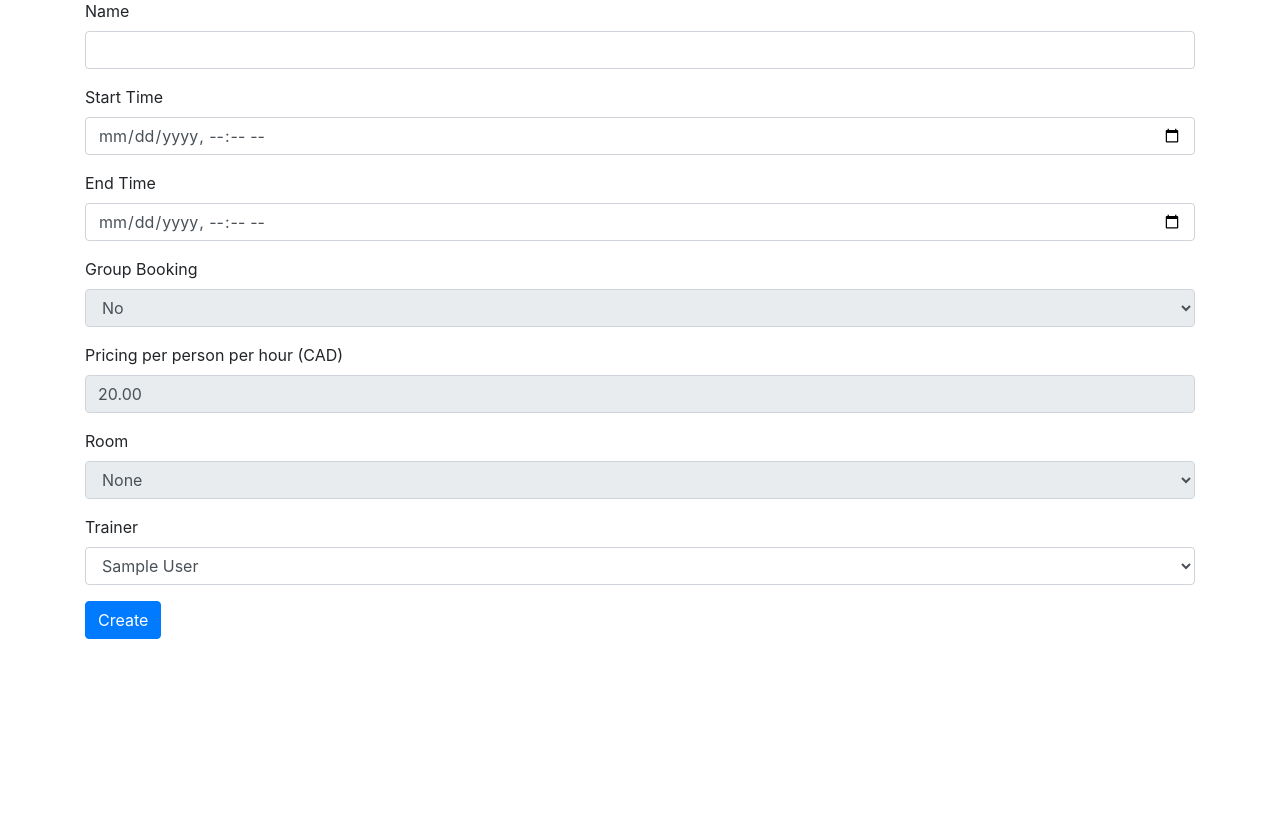
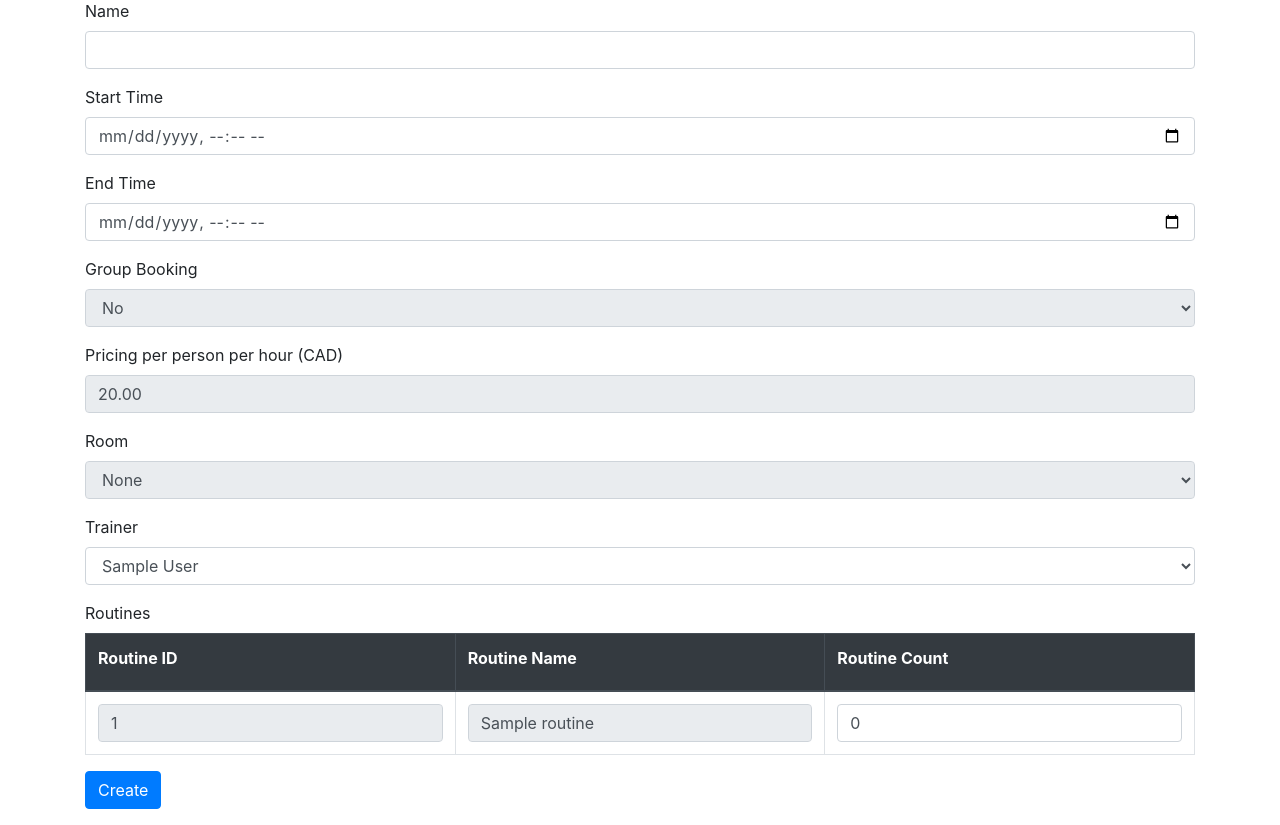
Before and after one commit to shaunsim15/comp-3005, a Flask app: page /session/new in a window 1280 px wide. Shown: the part 180-1005 px from the top of the page. Before the commit the page ends 819 px from the top, so only its background shows below. Run offline with Flask 3, Linux system fonts and the light colour scheme; a user stored in the database is signed in; tables that the repository leaves empty hold one stand-in row (values such as "Sample post"); parts of the project's set-up code (start-up, migrations or seed data) failed here and were passed over.

Commit message:
Save progress on NEW route

```diff
--- a/fitness_club/session.py
+++ b/fitness_club/session.py
@@ -81,22 +81,42 @@ def session_show(session_id):  # Get the session_id used in the GET request URL
 @login_required
 def session_new():
     """ This function creates a new Session. """
+
+    # Define whether current_user is Member
+    is_member = current_user.role == 'Member'
+
+    # Get Routine data to show in the view
+    query_result = Routine.query.all()
+    routines_data = [{'routine_id': routine.routine_id, 'routine_name': routine.name, 'routine_count': 0} for routine in query_result] # Mapping elements of the query_result array to get an array of objects
+    # routines_data is an array of dictionaries of the form: [
+    #     {'routine_id': 2, 'routine_name': 'pushups', 'routine_count': 0},
+    #     {'routine_id': 4, 'routine_name': 'situps', 'routine_count': 0},
+    # ]
+    # where each dictionary represents a Routine in the Routines table. We list ALL Routines.
+    # routines_data is used to populate each FormField (i.e. each RoutineCountForm) of the routines FieldList with initial data, as shown here: https://stackoverflow.com/questions/28375565/add-input-fields-dynamically-with-wtforms
+
+    form = SessionForm(routines=routines_data)
+
+    routine_c_form = RoutineCountForm() # Initializes a form, similar to SessionForm. I'm only doing this to get the label, not super important
+    member_p_form = MemberPaidForm() # Initializes a form, similar to SessionForm. I'm only doing this to get the label, not super important
+
+    # Here, defining dropdown choices is necessary to show a dropdown for Trainers in the view, as opposed to forcing them to manually enter a trainer_id. Same for Rooms.
+    form.trainer_id.choices = [(trainer.trainer_id, trainer.first_name + " " + trainer.last_name) for trainer in Trainer.query.all()]
+    form.room_id.choices = [(room.room_id, room.name) for room in Room.query.all()]
+
     # Only allow session creation if current user is a Member
-    if current_user.role != 'Member':
-        return redirect(url_for("users.login"))
-
-    form = SessionForm()
-
-    # Here, defining dropdown choices is necessary to show a dropdown for Trainers in the view, as opposed to forcing them to manually enter a trainer_id
-    form.trainer_id.choices = [(trainer.trainer_id, trainer.first_name + " " + trainer.last_name) for trainer in Trainer.query.all()]
+    if current_user.role == 'Member':
+        print('Boo')
+    else:
+        print('Hello')
 
     # ASIDE: If we don't want a Member to be able to populate certain fields, we can delete them for Members, but not for Admins etc: https://wtforms.readthedocs.io/en/3.1.x/specific_problems/#removing-fields-per-instance
 
     # This code runs if form validation is successful
     if form.validate_on_submit():
         # Create a Session using data from form. For security reasons, I am specifying separate values for is_group_booking, pricing & room_id even though they have default values in session_forms.py
-        session = Session(name=form.name.data, start_time=form.start_time.data, end_time=form.end_time.data, trainer_id=form.trainer_id.data, is_group_booking=False, pricing=20, room_id=None)
-        db.session.add(session)
+        sesh = Session(name=form.name.data, start_time=form.start_time.data, end_time=form.end_time.data, trainer_id=form.trainer_id.data, is_group_booking=False, pricing=20, room_id=None)
+        db.session.add(sesh)
         db.session.commit()
         flash(f"Session named {form.name.data} created!", "success")
         return redirect(url_for("session.sessions")) # Go to this page once Session creation succeeds
@@ -106,8 +126,9 @@ def session_new():
         for error in errors:
             flash(f"Error in field '{getattr(form, field).label.text}': {error}", "danger")
 
-    # If form validation unsuccessful, go to this page (error messsages should be flashed too)
-    return render_template("session/new.html", form=form)
+    # ON GET: Go to the below page # https://stackoverflow.com/questions/69529247/how-do-i-pre-fill-a-flask-wtforms-form-with-existing-data-for-an-edit-profile
+    # ON POST: If form validation unsuccessful, also go to the below page (error messsages should be flashed too)
+    return render_template("session/new.html", form=form, routine_c_form=routine_c_form, member_p_form=member_p_form, is_member=is_member)
 
 # EDIT ROUTE
 @session.route("/<int:session_id>/edit", methods=['GET', 'POST'])
@@ -124,8 +145,9 @@ def session_edit(session_id):
 
     form = SessionForm()
 
-    # Here, defining dropdown choices is necessary to show a dropdown for Trainers in the view, as opposed to forcing them to manually enter a trainer_id
+    # Here, defining dropdown choices is necessary to show a dropdown for Trainers in the view, as opposed to forcing them to manually enter a trainer_id. Same for Rooms.
     form.trainer_id.choices = [(trainer.trainer_id, trainer.first_name + " " + trainer.last_name) for trainer in Trainer.query.all()]
+    form.room_id.choices = [(room.room_id, room.name) for room in Room.query.all()]
 
     # This code runs if form validation is successful
     if form.validate_on_submit():
--- a/fitness_club/session_forms.py
+++ b/fitness_club/session_forms.py
@@ -3,13 +3,13 @@ from flask import request
 from flask_wtf import FlaskForm
 from fitness_club.models import Member, Routine, Schedule, Session, Trainer, Admin
 from wtforms import FieldList, FormField, SelectMultipleField, StringField, PasswordField, SelectField, SubmitField, DateTimeLocalField, BooleanField, DecimalField, IntegerField, ValidationError
-from wtforms.validators import DataRequired, NumberRange
+from wtforms.validators import DataRequired, NumberRange, Optional
 
 # This is the FormField in the FieldList + FormField Combo https://stackoverflow.com/questions/30121763/how-to-use-a-wtforms-fieldlist-of-formfields https://wtforms.readthedocs.io/en/2.3.x/fields/#field-enclosures
 class RoutineCountForm(FlaskForm):
     routine_id = IntegerField('Routine ID')
     routine_name = StringField('Routine Name', validators=[DataRequired()])
-    routine_count = IntegerField('Routine Count', default=None)
+    routine_count = IntegerField('Routine Count', default=None, validators=[Optional()])
 
 # This is the FormField in the FieldList + FormField Combo https://stackoverflow.com/questions/30121763/how-to-use-a-wtforms-fieldlist-of-formfields https://wtforms.readthedocs.io/en/2.3.x/fields/#field-enclosures
 class MemberPaidForm(FlaskForm):
@@ -29,10 +29,11 @@ class SessionForm(FlaskForm):
     end_time = DateTimeLocalField('End Time', format='%Y-%m-%dT%H:%M', validators=[DataRequired()])
     is_group_booking = SelectField('Group Booking', choices=group_booking_choices, default=False) # I used a SelectField instead of a Boolean field for nicer UX
     pricing = DecimalField('Pricing per person per hour (CAD)', validators=[DataRequired(), NumberRange(min=0)], default=20)
-    room_id = IntegerField('Room', default=None)
+    room_id = SelectField('Room', coerce=int) # I used a SelectField instead of a boolean for nicer UX
     trainer_id = SelectField('Trainer', coerce=int) # I used a SelectField instead of a boolean for nicer UX
-    routines = FieldList(FormField(RoutineCountForm), label='Routines') # FieldList + FormField Combo needed because we have nested data within a form. SelectMultipleField is not good enough for the job.
+    routines = FieldList(FormField(RoutineCountForm), label='Routines', min_entries=0, validators=[Optional()]) # FieldList + FormField Combo needed because we have nested data within a form. SelectMultipleField is not good enough for the job.
     members = FieldList(FormField(MemberPaidForm), label='Participants (Members)') # FieldList + FormField Combo needed because we have nested data within a form. SelectMultipleField is not good enough for the job.
+    # Use of Optional- https://prettyprinted.com/tutorials/how-to-use-fieldlist-in-flask-wtf/
 
     submit = SubmitField('Create / Update') # This label would get shown on the submit button of both the NEW and EDIT views by default. To add different labels for 'Create' and 'Update', I used my own HTML elements and conditionals.
 
--- a/fitness_club/templates/session/new.html
+++ b/fitness_club/templates/session/new.html
@@ -21,21 +21,57 @@
         </div>
         <div class="form-group">
             {{ form.is_group_booking.label }}
-            {{ form.is_group_booking(class="form-control", disabled=disabled, style="caret-color: transparent;") }}
+            {% if is_member %}
+                {{ form.is_group_booking(class="form-control", disabled=disabled, style="caret-color: transparent;") }}
+            {% else %}
+                {{ form.is_group_booking(class="form-control") }}
+            {% endif %}
         </div>
         <div class="form-group">
             {{ form.pricing.label }}
-            {{ form.pricing(class="form-control", disabled=disabled, style="caret-color: transparent;") }}
+            {% if is_member %}
+                {{ form.pricing(class="form-control", disabled=disabled, style="caret-color: transparent;") }}
+            {% else %}
+                {{ form.pricing(class="form-control") }}
+            {% endif %}
         </div>
         <div class="form-group">
             {{ form.room_id.label }}
-            <select class="form-control" style="caret-color: transparent;" disabled readonly>
-                <option selected> None </option>
-            </select>
+            {% if is_member %}
+                <select class="form-control" style="caret-color: transparent;" disabled readonly>
+                    <option selected> None </option>
+                </select>
+            {% else %}
+                <!-- Make things easier, I assume Trainer / Admin MUST pick a room when creating session, regardless of whether group booking or not -->
+                {{ form.room_id(class="form-control") }}
+            {% endif %}
         </div>
         <div class="form-group">
             {{ form.trainer_id.label }}
             {{ form.trainer_id(class="form-control") }}
+        </div>
+        <!-- Dont list Room Occupancy in New- no room whose occupancy we can check -->
+        <div class="form-group">
+            <div> {{form.routines.label}}</div>
+            <table class="table table-bordered">
+                <thead class="thead-dark">
+                    <tr>
+                        <th>{{ routine_c_form.routine_id.label }}</th>
+                        <th>{{ routine_c_form.routine_name.label }}</th>
+                        <th>{{ routine_c_form.routine_count.label }}</th>
+                    </tr>
+                </thead>
+                <tbody>
+                    {% for routine_count_form in form.routines %}
+                        {{ routine_count_form.hidden_tag() }}
+                        <tr>
+                            <td>{{ routine_count_form.routine_id(class="form-control", disabled=disabled, style="caret-color: transparent;") }}</td>
+                            <td>{{ routine_count_form.routine_name(class="form-control", disabled=disabled, style="caret-color: transparent;") }}</td>
+                            <td>{{ routine_count_form.routine_count(class="form-control") }}</td>
+                        </tr>
+                    {% endfor %}
+                </tbody>
+            </table>
         </div>
         <div class="form-group">
             <input class="btn btn-primary" id="submit" name="submit" type="submit" value="Create">
```
